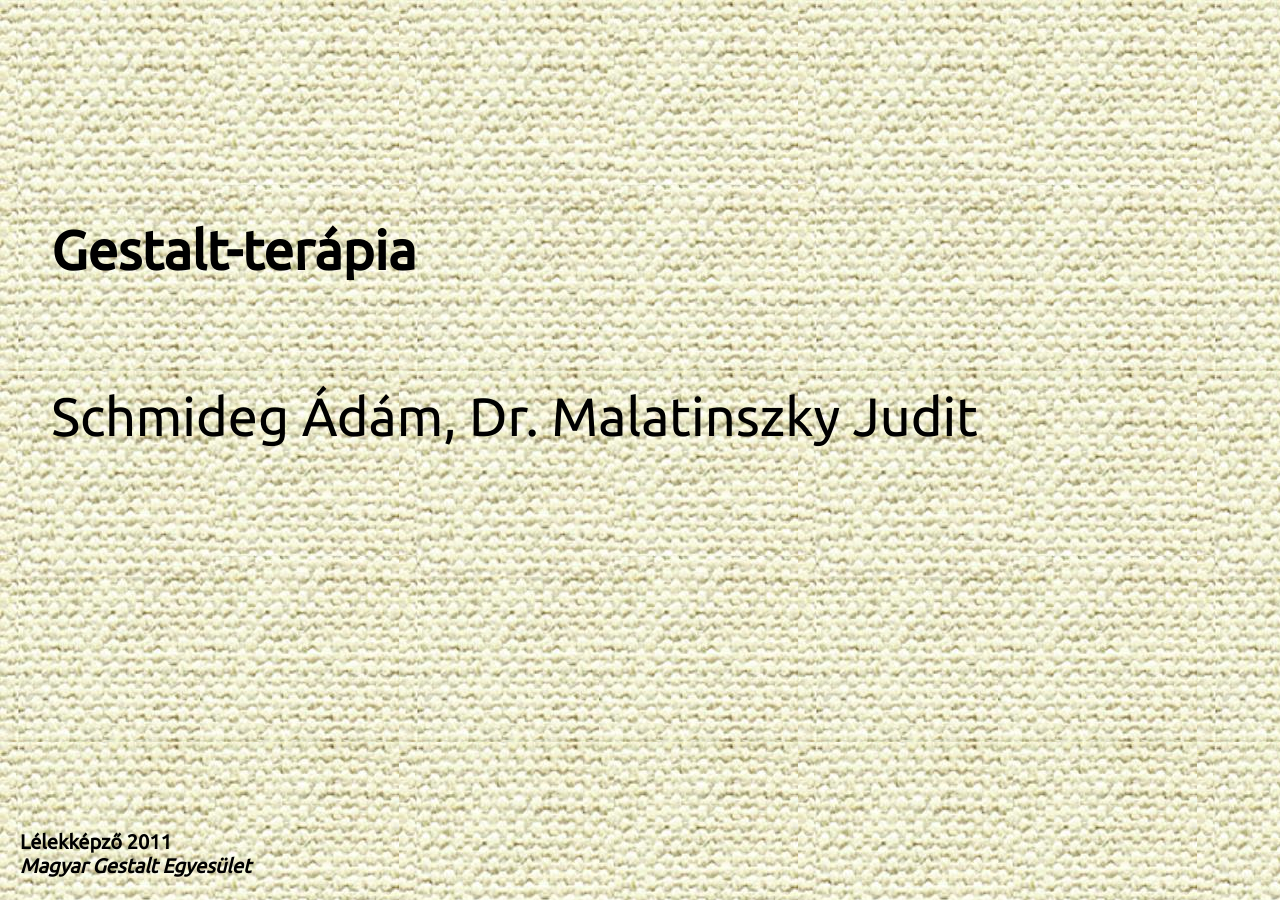
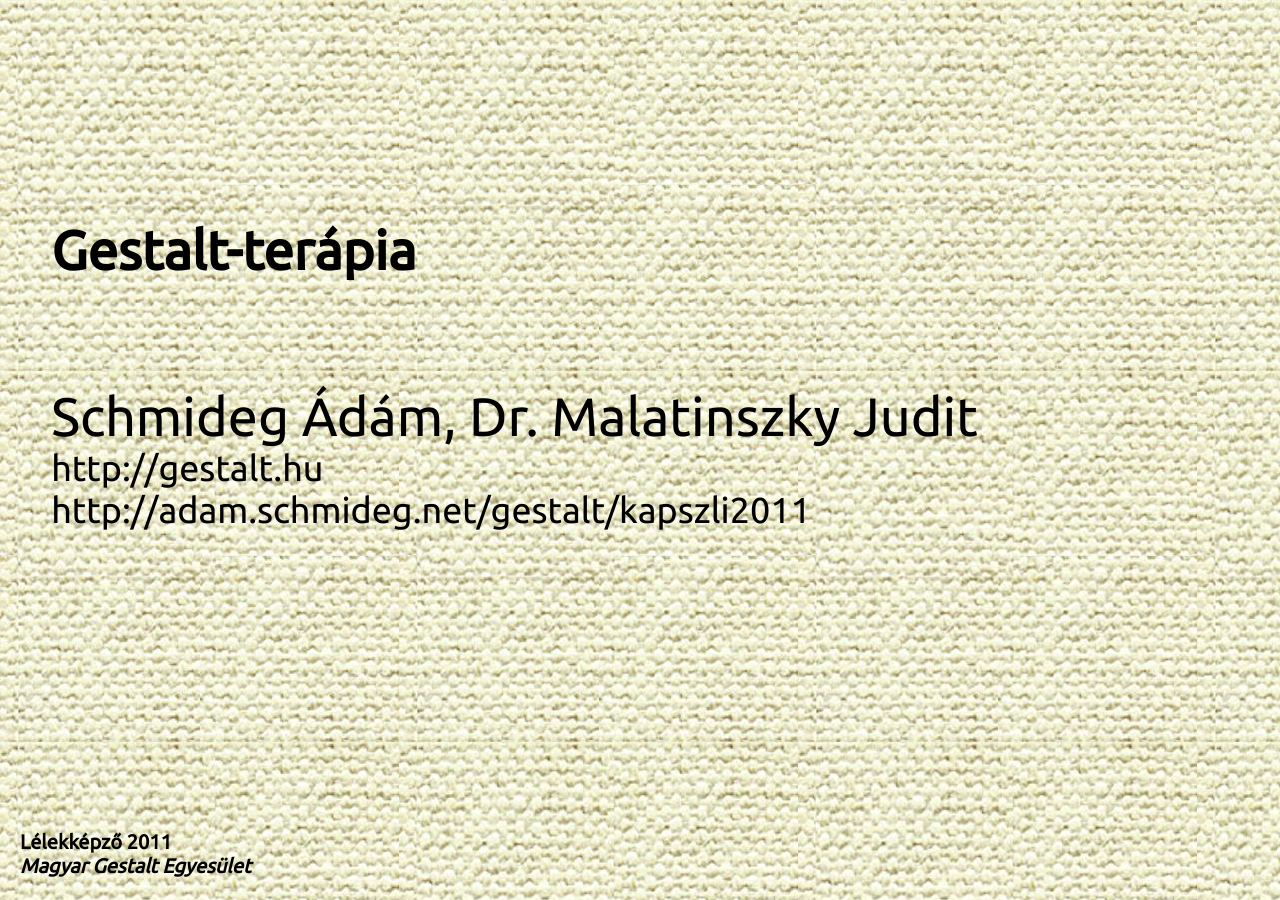
Before and after one commit to adamschmideg/adamschmideg.github.com, a Jekyll site: the page gestalt/kapszli2011/index.html, which Jekyll copies as it is, in a window 1280 px wide. Built offline with Jekyll 4.4.1, drawn with Linux system fonts in a browser that asks for light colours.

Commit message:
prezi web címe a prezibe

```diff
--- a/gestalt/kapszli2011/index.html
+++ b/gestalt/kapszli2011/index.html
@@ -38,6 +38,7 @@
 <div class="slide">
 <h1>Gestalt-terápia</h1>
 <h3>Schmideg Ádám, Dr. Malatinszky Judit</h3>
+<h4>http://gestalt.hu<br/>http://adam.schmideg.net/gestalt/kapszli2011</h4>
 </div>
 
 <div class="slide">
```
